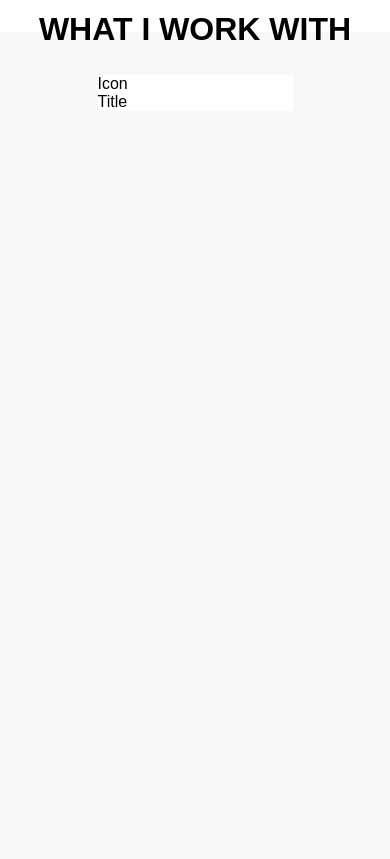
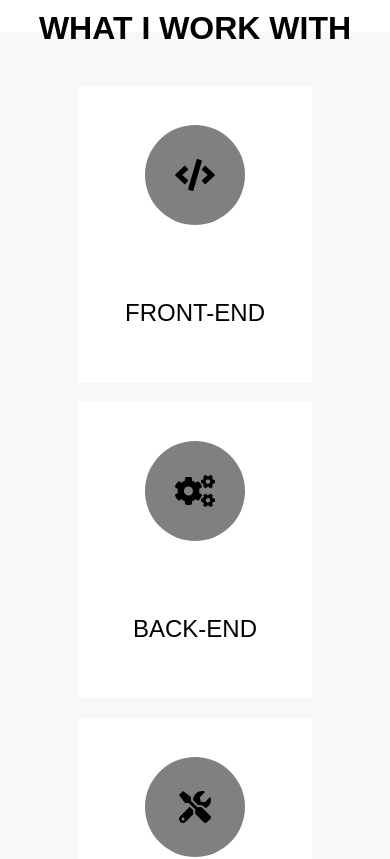
Before and after one commit to emmanuellejaldorau/my-portfolio, a React (Create React App) app: page / in a window 390 px wide. Shown: the part 1540-2399 px from the top of the page. Before the commit the page ends 1651 px from the top, so only its background shows below. Built offline with nearby package versions, Linux system fonts and the light colour scheme.

Commit message:
feat(skills): updated mobile version

```diff
--- a/package.json
+++ b/package.json
@@ -3,8 +3,9 @@
   "version": "0.1.0",
   "private": true,
   "dependencies": {
-    "@fortawesome/fontawesome-svg-core": "^1.2.18",
-    "@fortawesome/free-solid-svg-icons": "^5.8.2",
+    "@fortawesome/fontawesome-svg-core": "^1.2.21",
+    "@fortawesome/free-brands-svg-icons": "^5.10.1",
+    "@fortawesome/free-solid-svg-icons": "^5.10.1",
     "@fortawesome/react-fontawesome": "^0.1.4",
     "lodash": "^4.17.1",
     "lodash.template": "^4.5.0",
--- a/src/App.css
+++ b/src/App.css
@@ -101,12 +101,13 @@ body {
 
 /*--------------------What I work with------------------------*/
 .skills {
-width:100%
+width:100%;
+padding: 0 0 5%;
 }
 
 .skills h2 {
   font-size: 2rem;
-  margin-top: -21px;
+  margin-top: -22px;
   text-align:center;
 }
 
@@ -115,13 +116,35 @@ width:100%
   display: flex;
   flex-direction: column;
   align-items: center;
+  margin: 10% 0 3%;
 }
 
 .skills-tile {
   background-color: #fff;
-  width:50%;
+  width:40%;
+  padding:10% 10% 8%;
+  display: flex;
+  flex-direction: column;
+  align-items: center;
+  margin-bottom: 5%;
 }
 
+.skills-main-icon{
+  margin-bottom: 50px;
+  font-size: 2rem;
+  background-color: grey;
+  border-radius: 50%;
+  width: 100px;
+  height: 100px;
+  display: flex;
+  justify-content: center;
+  align-items: center;
+}
+
+.skills-tile > p {
+  font-size: 1.5rem;
+  text-align: center;
+}
 
 
 /* DESKTOP---------------------------------------------------------- */
--- a/src/components/Header.js
+++ b/src/components/Header.js
@@ -1,6 +1,5 @@
 import React from 'react';
 import { FontAwesomeIcon } from '@fortawesome/react-fontawesome'
-
 import '../App.css';
 
 function Header() {
--- a/src/components/Skills.js
+++ b/src/components/Skills.js
@@ -1,17 +1,16 @@
 import React from 'react';
-
 import '../App.css';
-
+import SkillsTile from './SkillsTile';
 
 function Skills() {
   return (
       <section className="skills">
           <h2>WHAT I WORK WITH</h2>
           <div class="skills-tiles-list">
-            <div class="skills-tile">
-              <div>Icon</div>
-              <div>Title</div>
-            </div>
+            <SkillsTile icon="code" name="FRONT-END" />
+            <SkillsTile icon="cogs" name="BACK-END" />
+            <SkillsTile icon="tools" name="CMS" />
+            <SkillsTile icon="clipboard-list" name="PROJECT MANAGEMENT" />
           </div>
       </section>
   );
--- /dev/null
+++ b/src/components/SkillsTile.js
@@ -0,0 +1,17 @@
+import React from 'react';
+import '../App.css';
+import { FontAwesomeIcon } from '@fortawesome/react-fontawesome'
+
+
+function SkillsTile(props) {
+  return (
+    <div class="skills-tile">
+      <div class="skills-main-icon">
+        <FontAwesomeIcon icon={props.icon}/>
+      </div>
+      <p>{props.name}</p>
+    </div>
+  );
+}
+
+export default SkillsTile;
```
Also changed, not shown: 1 other file (tests, documents, lock files or other folders).
